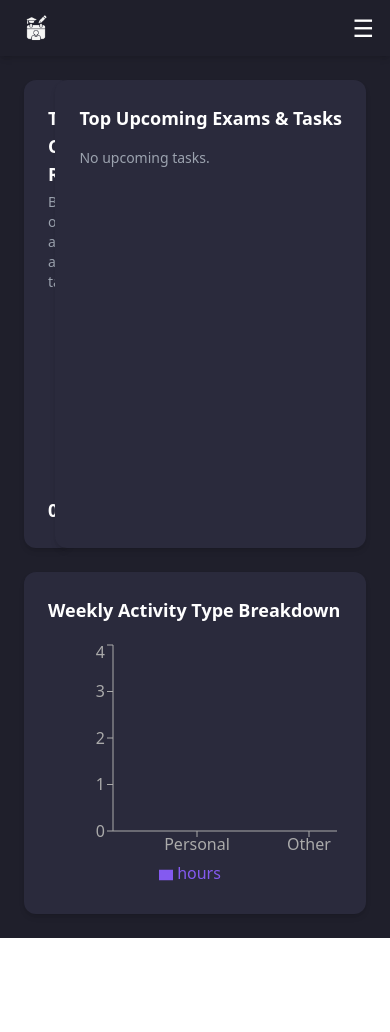
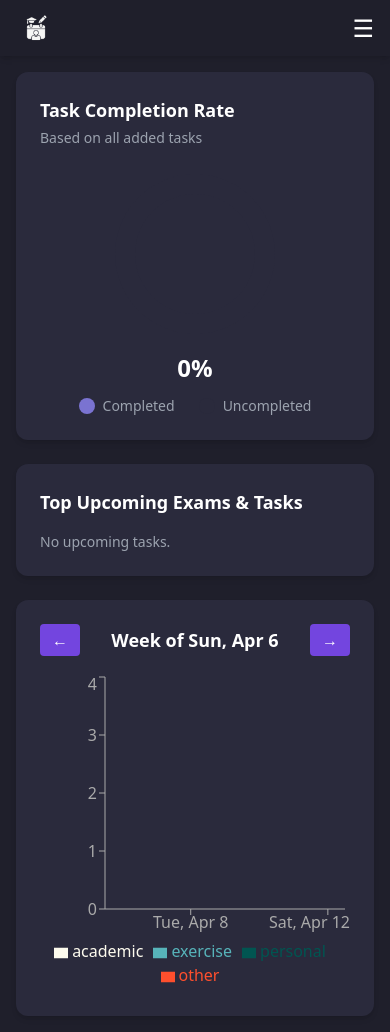
Before and after one commit to Ali-Mashni/smart-scheduler, a React (Create React App) app in the folder client/: page /performance in a window 390 px wide. Before the commit the page ends 938 px from the top, so only its background shows below. Built offline with nearby package versions, Linux system fonts and the light colour scheme.

Commit message:
Merging Khalid and Sultan

```diff
--- /dev/null
+++ b/client/src/components/ActivityBreakdownChart.js
@@ -0,0 +1,103 @@
+import React, { useEffect, useState } from 'react';
+import { BarChart, Bar, XAxis, YAxis, Tooltip, ResponsiveContainer, Legend } from 'recharts';
+
+const COLORS = {
+  academic: '#211C84',
+  exercise: '#4D55CC',
+  personal: '#7A73D1',
+  other: '#B5A8D5',
+};
+
+const days = ['Sun', 'Mon', 'Tue', 'Wed', 'Thu', 'Fri', 'Sat'];
+
+export default function ActivityBreakdownChart() {
+  const [weekOffset, setWeekOffset] = useState(0);
+  const [data, setData] = useState([]);
+
+  const formatDate = (date) => {
+    const offset = date.getTimezoneOffset();
+    const corrected = new Date(date.getTime() - offset * 60 * 1000);
+    return corrected.toISOString().slice(0, 10);
+  };
+
+  const getWeekDates = () => {
+    const now = new Date();
+    now.setDate(now.getDate() + weekOffset * 7);
+    const day = now.getDay();
+    const diff = now.getDate() - day;
+    const sunday = new Date(now.setDate(diff));
+    return Array.from({ length: 7 }, (_, i) => {
+      const d = new Date(sunday);
+      d.setDate(d.getDate() + i);
+      return d;
+    });
+  };
+
+  useEffect(() => {
+    const stored = JSON.parse(localStorage.getItem('activities')) || [];
+    const weekDates = getWeekDates();
+
+    const summary = weekDates.map((date) => {
+      const dateStr = formatDate(date);
+      const dayLabel = days[date.getDay()];
+      const filtered = stored.filter((a) => {
+        if (!a.startTime || !a.endTime) return false;
+
+        const isPerm =
+          a.isPermanent &&
+          a.selectedDays?.includes(date.toLocaleDateString('en-US', { weekday: 'long' }));
+
+        const isTemp = !a.isPermanent && formatDate(new Date(a.selectedDate)) === dateStr;
+
+        return isPerm || isTemp;
+      });
+
+      const totals = { academic: 0, exercise: 0, personal: 0, other: 0 };
+      filtered.forEach((act) => {
+        const start = parseInt(act.startTime.split(':')[0]);
+        const end = parseInt(act.endTime.split(':')[0]);
+        const hours = Math.max(0, end - start);
+        if (totals[act.activityType] !== undefined) {
+          totals[act.activityType] += hours;
+        }
+      });
+
+      return { day: dayLabel, ...totals };
+    });
+
+    setData(summary);
+  }, [weekOffset]);
+
+  return (
+    <div className="bg-bgCard p-4 rounded-xl shadow-md">
+      <div className="flex justify-between items-center mb-4">
+        <button
+          onClick={() => setWeekOffset(weekOffset - 1)}
+          className="bg-primaryHover px-3 py-1 rounded"
+        >
+          ← Previous Week
+        </button>
+        <h2 className="text-lg font-semibold">Activity Type Breakdown</h2>
+        <button
+          onClick={() => setWeekOffset(weekOffset + 1)}
+          className="bg-primaryHover px-3 py-1 rounded"
+        >
+          Next Week →
+        </button>
+      </div>
+
+      <ResponsiveContainer width="100%" height={300}>
+        <BarChart data={data} margin={{ top: 20, right: 30, left: 0, bottom: 5 }}>
+          <XAxis dataKey="day" stroke="#ccc" />
+          <YAxis stroke="#ccc" />
+          <Tooltip />
+          <Legend />
+          <Bar dataKey="academic" stackId="a" fill={COLORS.academic} />
+          <Bar dataKey="exercise" stackId="a" fill={COLORS.exercise} />
+          <Bar dataKey="personal" stackId="a" fill={COLORS.personal} />
+          <Bar dataKey="other" stackId="a" fill={COLORS.other} />
+        </BarChart>
+      </ResponsiveContainer>
+    </div>
+  );
+}
--- a/client/src/pages/Performance.js
+++ b/client/src/pages/Performance.js
@@ -1,23 +1,36 @@
 import React, { useEffect, useState } from 'react';
 import TopBar from '../components/TopBar';
 import TopBarButton from '../components/TopBarButton';
-import ContactUsModel from '../components/ContactUsModel';
-
-import { PieChart, Pie, Cell, Tooltip, ResponsiveContainer, BarChart, XAxis, YAxis, Bar, Legend } from 'recharts';
+import {
+  PieChart, Pie, Cell, ResponsiveContainer, BarChart, Bar, XAxis, YAxis, Legend,
+} from 'recharts';
 
 export default function PerformancePage() {
   const [activities, setActivities] = useState([]);
   const [today, setToday] = useState(new Date());
-    const [isContactUsOpen, setisContactUsOpen] = useState(false);
-
+  const [weekOffset, setWeekOffset] = useState(0);
 
   useEffect(() => {
     const stored = JSON.parse(localStorage.getItem('activities')) || [];
     setActivities(stored);
   }, []);
 
-  const parseDate = (dateStr) => new Date(dateStr);
-  const todayStr = today.toISOString().slice(0, 10);
+  const formatDate = (date) => date.toISOString().split('T')[0];
+
+  const getWeekDates = () => {
+    const now = new Date();
+    now.setDate(now.getDate() + weekOffset * 7);
+    const day = now.getDay();
+    const sunday = new Date(now.setDate(now.getDate() - day));
+    return Array.from({ length: 7 }, (_, i) => {
+      const d = new Date(sunday);
+      d.setDate(sunday.getDate() + i);
+      return d;
+    });
+  };
+
+  const weekDates = getWeekDates();
+  const todayStr = formatDate(today);
 
   const upcomingTasks = activities
     .filter(a => a.selectedDate && new Date(a.selectedDate) >= today)
@@ -30,40 +43,36 @@ export default function PerformancePage() {
     return total === 0 ? 0 : Math.round((done / total) * 100);
   };
 
-  const pieColors = ['#211C84', '#4D55CC', '#7A73D1', '#B5A8D5'];
-  const activityTypes = ['academic', 'personal', 'exercise', 'other'];
+  const COLORS = ['#7A73D1', '#2a2a3c'];
+  const TYPE_COLORS = {
+    academic: '#FDFBEE',
+    exercise: '#57B4BA',
+    personal: '#015551',
+    other: '#FE4F2D',
+  };
 
-  const typeHoursMap = activityTypes.reduce((acc, type) => ({ ...acc, [type]: 0 }), {});
+  const getDayWiseBreakdown = () => {
+    return weekDates.map(date => {
+      const dateStr = formatDate(date);
+      const types = { academic: 0, personal: 0, exercise: 0, other: 0 };
 
-  const fillHoursByType = () => {
-    activities.forEach((a) => {
-      const type = a.activityType;
-      if (!type || !a.startTime || !a.endTime) return;
+      activities.forEach(a => {
+        const isPerm = a.isPermanent && a.selectedDays?.includes(date.toLocaleDateString('en-US', { weekday: 'long' }));
+        const isTemp = !a.isPermanent && formatDate(new Date(a.selectedDate)) === dateStr;
 
+        if ((isPerm || isTemp) && a.startTime && a.endTime) {
           const start = parseInt(a.startTime.split(':')[0]);
           const end = parseInt(a.endTime.split(':')[0]);
-      const duration = end - start;
-
-      if (typeHoursMap[type] !== undefined) {
-        typeHoursMap[type] += duration;
+          const dur = end - start;
+          if (dur > 0) types[a.activityType] += dur;
         }
       });
 
-    return Object.entries(typeHoursMap).map(([type, hours]) => ({
-      name: type.charAt(0).toUpperCase() + type.slice(1),
-      hours
-    }));
+      return {
+        date: date.toLocaleDateString(undefined, { weekday: 'short', month: 'short', day: 'numeric' }),
+        ...types,
       };
-
-  //Handle creation of ticket
-    // Handle opening settings modal
-    const handleOpenContactUs = () => {
-      setisContactUsOpen(true);
-    };
-
-    // Handle closing settings modal
-    const handleCloseContactUs = () => {
-      setisContactUsOpen(false);
+    });
   };
 
   return (
@@ -72,37 +81,46 @@ export default function PerformancePage() {
         <TopBarButton to="/activityManagement">Activity Management</TopBarButton>
         <TopBarButton to="/schedule">Schedule</TopBarButton>
         <TopBarButton to="/performance" active>Performance</TopBarButton>
-        <TopBarButton ><p onClick={handleOpenContactUs}>Contact Us</p></TopBarButton>
-        <TopBarButton to="/login"><p className="text-red-500 hover:text-red-600">Logout</p></TopBarButton>
       </TopBar>
-      {/* Contact Us Settings Modal */}
-            {isContactUsOpen && (
-              <ContactUsModel onClose={handleCloseContactUs} />
-            )}
 
-      <div className="grid grid-cols-1 lg:grid-cols-2 gap-6 p-6">
-        {/* Task Completion Rate Pie */}
-        <div className="bg-bgCard p-6 rounded-xl shadow-md">
-          <h2 className="text-lg font-semibold mb-1">Task Completion Rate</h2>
+      <div className="grid grid-cols-1 sm:grid-cols-2 gap-6 p-4 sm:p-6">
+        {/* Task Completion Rate */}
+        <div className="bg-bgCard p-6 rounded-xl shadow-md w-full">
+          <h2 className="text-lg sm:text-xl font-semibold mb-1">Task Completion Rate</h2>
           <p className="text-sm text-gray-400 mb-4">Based on all added tasks</p>
           <ResponsiveContainer width="100%" height={180}>
             <PieChart>
-              <Pie data={[
+              <Pie
+                data={[
                   { name: 'Completed', value: completionRate() },
                   { name: 'Remaining', value: 100 - completionRate() }
-              ]} innerRadius={50} outerRadius={70} dataKey="value">
+                ]}
+                innerRadius={60}
+                outerRadius={80}
+                dataKey="value"
+                stroke="none"
+              >
                 <Cell fill="#7A73D1" />
                 <Cell fill="#2a2a3c" />
               </Pie>
-              <Tooltip />
             </PieChart>
           </ResponsiveContainer>
-          <p className="text-center mt-2 font-semibold text-lg">{completionRate()}%</p>
+          <p className="text-center text-2xl font-bold mt-2">{completionRate()}%</p>
+          <div className="flex justify-center mt-3 gap-6 text-sm text-gray-400">
+            <div className="flex items-center gap-2">
+              <span className="inline-block w-4 h-4 rounded-full bg-[#7A73D1]"></span>
+              Completed
+            </div>
+            <div className="flex items-center gap-2">
+              <span className="inline-block w-4 h-4 rounded-full bg-[#2a2a3c]"></span>
+              Uncompleted
+            </div>
+          </div>
         </div>
 
         {/* Top Upcoming Tasks */}
-        <div className="bg-bgCard p-6 rounded-xl shadow-md">
-          <h2 className="text-lg font-semibold mb-4">Top Upcoming Exams & Tasks</h2>
+        <div className="bg-bgCard p-6 rounded-xl shadow-md w-full">
+          <h2 className="text-lg sm:text-xl font-semibold mb-4">Top Upcoming Exams & Tasks</h2>
           {upcomingTasks.length === 0 ? (
             <p className="text-gray-400 text-sm">No upcoming tasks.</p>
           ) : (
@@ -116,20 +134,21 @@ export default function PerformancePage() {
           )}
         </div>
 
-        {/* Weekly Hours Breakdown */}
-        <div className="bg-bgCard p-6 rounded-xl shadow-md col-span-2">
-          <h2 className="text-lg font-semibold mb-4">Weekly Activity Type Breakdown</h2>
-          <ResponsiveContainer width="100%" height={250}>
-            <BarChart data={fillHoursByType()}>
-              <XAxis dataKey="name" stroke="#aaa" />
+        {/* Weekly Breakdown */}
+        <div className="bg-bgCard p-6 rounded-xl shadow-md col-span-full">
+          <div className="flex justify-between items-center mb-4">
+            <button onClick={() => setWeekOffset(weekOffset - 1)} className="bg-primaryHover px-3 py-1 rounded text-white">←</button>
+            <h2 className="text-lg sm:text-xl font-semibold">Week of {weekDates[0].toLocaleDateString(undefined, { weekday: 'short', month: 'short', day: 'numeric' })}</h2>
+            <button onClick={() => setWeekOffset(weekOffset + 1)} className="bg-primaryHover px-3 py-1 rounded text-white">→</button>
+          </div>
+          <ResponsiveContainer width="100%" height={320}>
+            <BarChart data={getDayWiseBreakdown()}>
+              <XAxis dataKey="date" stroke="#aaa" />
               <YAxis stroke="#aaa" />
-              <Tooltip />
               <Legend />
-              <Bar dataKey="hours" fill="#845af0">
-                {activityTypes.map((_, index) => (
-                  <Cell key={`cell-${index}`} fill={pieColors[index]} />
+              {Object.keys(TYPE_COLORS).map(type => (
+                <Bar key={type} dataKey={type} stackId="a" fill={TYPE_COLORS[type]} />
               ))}
-              </Bar>
             </BarChart>
           </ResponsiveContainer>
         </div>
--- a/client/src/pages/schedulePage.js
+++ b/client/src/pages/schedulePage.js
@@ -1,9 +1,6 @@
-// ✅ StudentSchedulePage.js – With Suggested Schedule Toggle
 import React, { useEffect, useRef, useState } from 'react';
 import TopBar from '../components/TopBar';
 import TopBarButton from '../components/TopBarButton';
-import ContactUsModel from '../components/ContactUsModel';
-
 
 export default function StudentSchedulePage() {
   const [activities, setActivities] = useState([]);
@@ -11,10 +8,15 @@ export default function StudentSchedulePage() {
   const [weekOffset, setWeekOffset] = useState(0);
   const [showSuggested, setShowSuggested] = useState(false);
   const [originalActivities, setOriginalActivities] = useState([]);
-
-  const [isContactUsOpen, setisContactUsOpen] = useState(false);
+  const [isMobile, setIsMobile] = useState(window.innerWidth < 768);
   const hourRefs = useRef([]);
   hourRefs.current = [];
+
+  useEffect(() => {
+    const handleResize = () => setIsMobile(window.innerWidth < 768);
+    window.addEventListener('resize', handleResize);
+    return () => window.removeEventListener('resize', handleResize);
+  }, []);
 
   const getStartOfWeek = () => {
     const now = new Date();
@@ -43,25 +45,23 @@ export default function StudentSchedulePage() {
     });
 
   const weekDates = getStartOfWeek();
+  const singleDay = [weekDates[new Date().getDay()]];
   const hours = Array.from({ length: 24 }, (_, i) => `${i.toString().padStart(2, '0')}:00`);
+  const dateRange = isMobile ? singleDay : weekDates;
 
   const getActivityForSlot = (dateStr, hour) => {
     return activities.find((a) => {
       if (!a.startTime || !a.endTime) return false;
-
       const isPermanent =
         a.isPermanent &&
         a.selectedDays?.includes(
           new Date(dateStr).toLocaleDateString('en-US', { weekday: 'long' })
         );
-
       const isTemporary =
         !a.isPermanent && formatDate(new Date(a.selectedDate)) === dateStr;
-
       const [startH] = a.startTime.split(':').map(Number);
       const [endH] = a.endTime.split(':').map(Number);
       const currentH = parseInt(hour.split(':')[0]);
-
       return (isPermanent || isTemporary) && currentH >= startH && currentH < endH;
     });
   };
@@ -81,39 +81,21 @@ export default function StudentSchedulePage() {
     const stored = JSON.parse(localStorage.getItem("activities")) || [];
     setActivities(stored);
     setOriginalActivities(stored);
-
     const weekday = new Date(todayDate).toLocaleDateString('en-US', { weekday: 'long' });
     const todayTasks = stored.filter((a) => {
       if (a.isPermanent) return a.selectedDays.includes(weekday);
       return formatDate(new Date(a.selectedDate)) === todayDate;
     });
     setTodaysTasks(todayTasks);
-
-    const hourCount = Array(24).fill(0);
-    stored.forEach((a) => {
-      if (!a.startTime) return;
-      const h = parseInt(a.startTime.split(':')[0], 10);
-      if (!isNaN(h)) hourCount[h]++;
-    });
-    const maxIndex = hourCount.indexOf(Math.max(...hourCount));
-    const target = hourRefs.current[maxIndex];
-    if (target) target.scrollIntoView({ behavior: 'smooth', block: 'start' });
   }, [weekOffset]);
 
   const toggleTaskComplete = (index) => {
     const updated = [...todaysTasks];
     updated[index].completed = !updated[index].completed;
-
     const updatedAll = activities.map((a) => {
-      const match = updated.find(
-        (t) =>
-          t.activityName === a.activityName &&
-          t.startTime === a.startTime &&
-          t.endTime === a.endTime
-      );
+      const match = updated.find((t) => t.activityName === a.activityName && t.startTime === a.startTime && t.endTime === a.endTime);
       return match ? { ...a, completed: match.completed } : a;
     });
-
     setTodaysTasks(updated);
     setActivities(updatedAll);
     localStorage.setItem("activities", JSON.stringify(updatedAll));
@@ -125,14 +107,8 @@ export default function StudentSchedulePage() {
       setShowSuggested(false);
       return;
     }
-
-    const now = new Date();
     const suggested = [...originalActivities];
-
-    const exams = suggested.filter(
-      (a) => a.activityType === 'academic' && ['midterm', 'final', 'quiz'].includes(a.academicDetail)
-    );
-
+    const exams = suggested.filter((a) => a.activityType === 'academic' && ['midterm', 'final', 'quiz'].includes(a.academicDetail));
     exams.forEach((exam) => {
       const examDate = new Date(exam.selectedDate);
       for (let i = 1; i <= 5; i++) {
@@ -154,21 +130,8 @@ export default function StudentSchedulePage() {
         }
       }
     });
-
     setActivities(suggested);
     setShowSuggested(true);
-  };
-
-
-  //Handle creation of ticket
-  // Handle opening settings modal
-  const handleOpenContactUs = () => {
-    setisContactUsOpen(true);
-  };
-
-  // Handle closing settings modal
-  const handleCloseContactUs = () => {
-    setisContactUsOpen(false);
   };
 
   return (
@@ -177,47 +140,46 @@ export default function StudentSchedulePage() {
         <TopBarButton to="/activityManagement">Activity Management</TopBarButton>
         <TopBarButton to="/schedule" active>Schedule</TopBarButton>
         <TopBarButton to="/performance">Performance</TopBarButton>
-        <TopBarButton ><p onClick={handleOpenContactUs}>Contact Us</p></TopBarButton>
-        <TopBarButton to="/login"><p className="text-red-500 hover:text-red-600">Logout</p></TopBarButton>
       </TopBar>
-      {/* Contact Us Settings Modal */}
-      {isContactUsOpen && (
-        <ContactUsModel onClose={handleCloseContactUs} />
-      )}
 
-      <main className="flex flex-col md:flex-row gap-6 p-8">
-        <section className="flex-1 bg-bgCard p-4 rounded-xl shadow-md overflow-auto max-h-[80vh]">
-          <div className="flex justify-between items-center mb-4">
-            <button onClick={() => setWeekOffset(weekOffset - 1)} className="bg-primaryHover px-3 py-1 rounded">← Previous Week</button>
-            <span className="font-bold text-lg">Week of {displayDate(weekDates[0])}</span>
-            <button onClick={() => setWeekOffset(weekOffset + 1)} className="bg-primaryHover px-3 py-1 rounded">Next Week →</button>
+      <main className="flex flex-col lg:flex-row gap-6 p-6">
+        <section className="flex-1 bg-bgCard p-4 rounded-xl shadow-md max-h-[80vh] overflow-auto relative">
+          {/* Sticky Header */}
+          <div className="sticky top-0 z-20 bg-bgCard pb-2">
+            <div className="flex justify-between items-center mb-2">
+              <button onClick={() => setWeekOffset(weekOffset - 1)} className="bg-primaryHover px-3 py-1 rounded">←</button>
+              <span className="font-bold text-lg">Week of {displayDate(dateRange[0])}</span>
+              <button onClick={() => setWeekOffset(weekOffset + 1)} className="bg-primaryHover px-3 py-1 rounded">→</button>
             </div>
 
-          <div className="grid grid-cols-8">
-            <div className="p-2 font-bold border-b border-gray-600">Time</div>
-            {weekDates.map((date, index) => (
+            <div className={`grid ${isMobile ? 'grid-cols-2' : 'grid-cols-8'} border-b border-gray-600`}>
+              <div className="p-2 font-bold">Time</div>
+              {dateRange.map((date, index) => (
                 <div
                   key={formatDate(date)}
-                className={`p-2 text-center font-bold border-b border-gray-600 ${index !== 6 ? 'border-r border-gray-600' : ''} ${formatDate(date) === formatDate(new Date()) ? 'text-accent' : ''}`}
+                  className={`p-2 text-center font-bold ${index !== dateRange.length - 1 ? 'border-r border-gray-600' : ''} ${formatDate(date) === formatDate(new Date()) ? 'text-accent' : ''}`}
                 >
                   {displayDate(date)}
                 </div>
               ))}
+            </div>
+          </div>
+
+          {/* Schedule Body */}
+          <div className={`grid ${isMobile ? 'grid-cols-2' : 'grid-cols-8'}`}>
             {hours.map((hour, hourIndex) => (
               <React.Fragment key={hour}>
                 <div ref={(el) => hourRefs.current[hourIndex] = el} className="p-2 font-mono text-sm border-t border-gray-600">{hour}</div>
-                {weekDates.map((date, index) => {
+                {dateRange.map((date, index) => {
                   const dateStr = formatDate(date);
                   const activity = getActivityForSlot(dateStr, hour);
                   return (
                     <div
                       key={dateStr + hour}
-                      className={`h-16 p-1 border-t border-gray-600 ${index !== 6 ? 'border-r border-gray-600' : ''}`}
+                      className={`h-16 p-1 border-t border-gray-600 ${index !== dateRange.length - 1 ? 'border-r border-gray-600' : ''}`}
                     >
                       {activity ? (
-                        <div
-                          className={`w-full h-full rounded-md px-2 py-1 text-xs ${getColorByType(activity.activityType)}`}
-                        >
+                        <div className={`w-full h-full rounded-md px-2 py-1 text-xs ${getColorByType(activity.activityType)}`}>
                           {activity.activityName}
                         </div>
                       ) : null}
@@ -229,7 +191,8 @@ export default function StudentSchedulePage() {
           </div>
         </section>
 
-        <section className="w-full md:w-[320px] bg-bgCard p-6 rounded-xl shadow-md self-start">
+        {/* Today's Tasks Section */}
+        <section className={`bg-bgCard p-6 rounded-xl shadow-md w-full ${isMobile ? '' : 'lg:w-[320px]'}`}>
           <h2 className="text-2xl font-bold mb-4">Today's Tasks</h2>
           {todaysTasks.length === 0 ? (
             <p className="text-sm text-gray-400">No tasks for today.</p>
@@ -251,15 +214,14 @@ export default function StudentSchedulePage() {
               ))}
             </ul>
           )}
-
-          <button onClick={toggleSuggestedSchedule} className="mt-6 bg-primaryHover hover:bg-[#5e32cc] px-4 py-2 w-full rounded text-white font-semibold">
+          <button
+            onClick={toggleSuggestedSchedule}
+            className="mt-6 bg-primaryHover hover:bg-[#5e32cc] px-4 py-2 w-full rounded text-white font-semibold"
+          >
             {showSuggested ? 'Back to Original Schedule' : 'Suggested Schedule'}
           </button>
         </section>
       </main>
-
     </div>
-
-
   );
 }
```
Also changed, not shown: client/src/pages/ActivityManagementPage.js (+55 -44 lines). Lines whose indentation alone changed are shown as unchanged.
